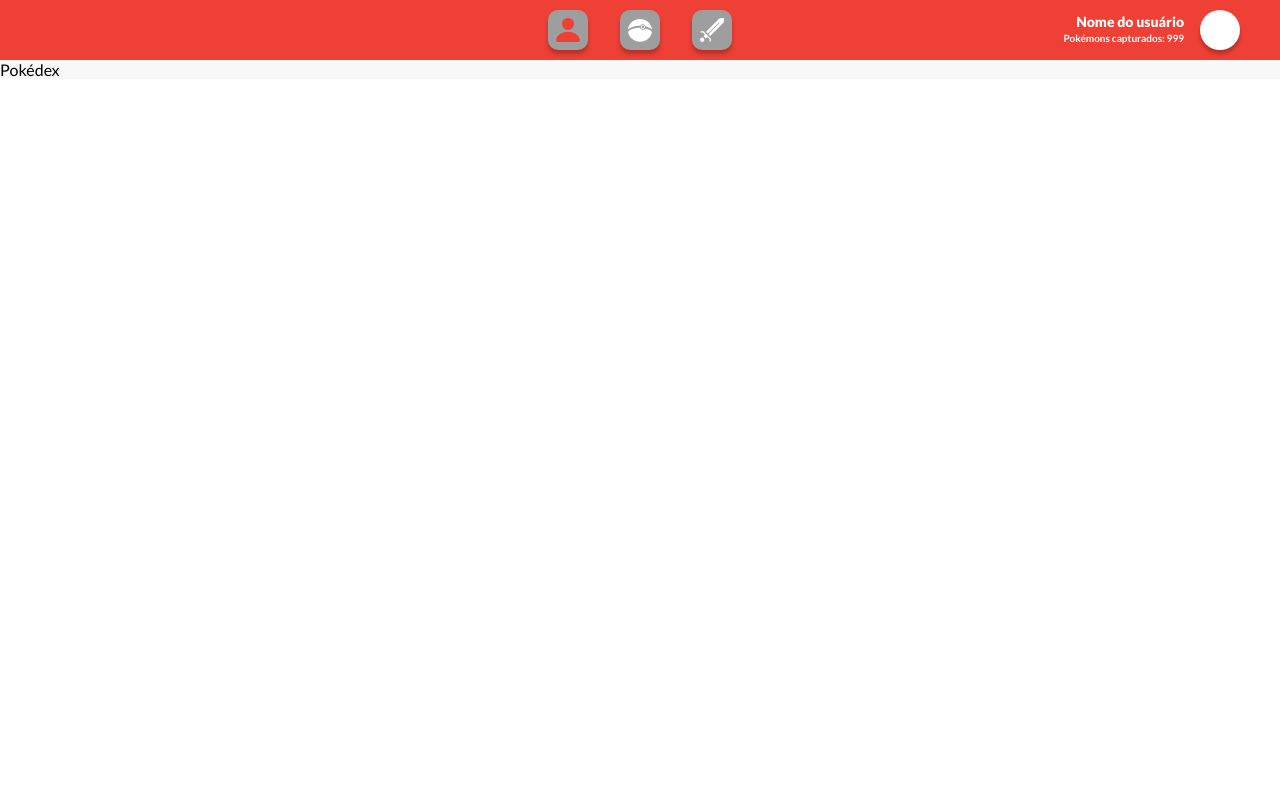
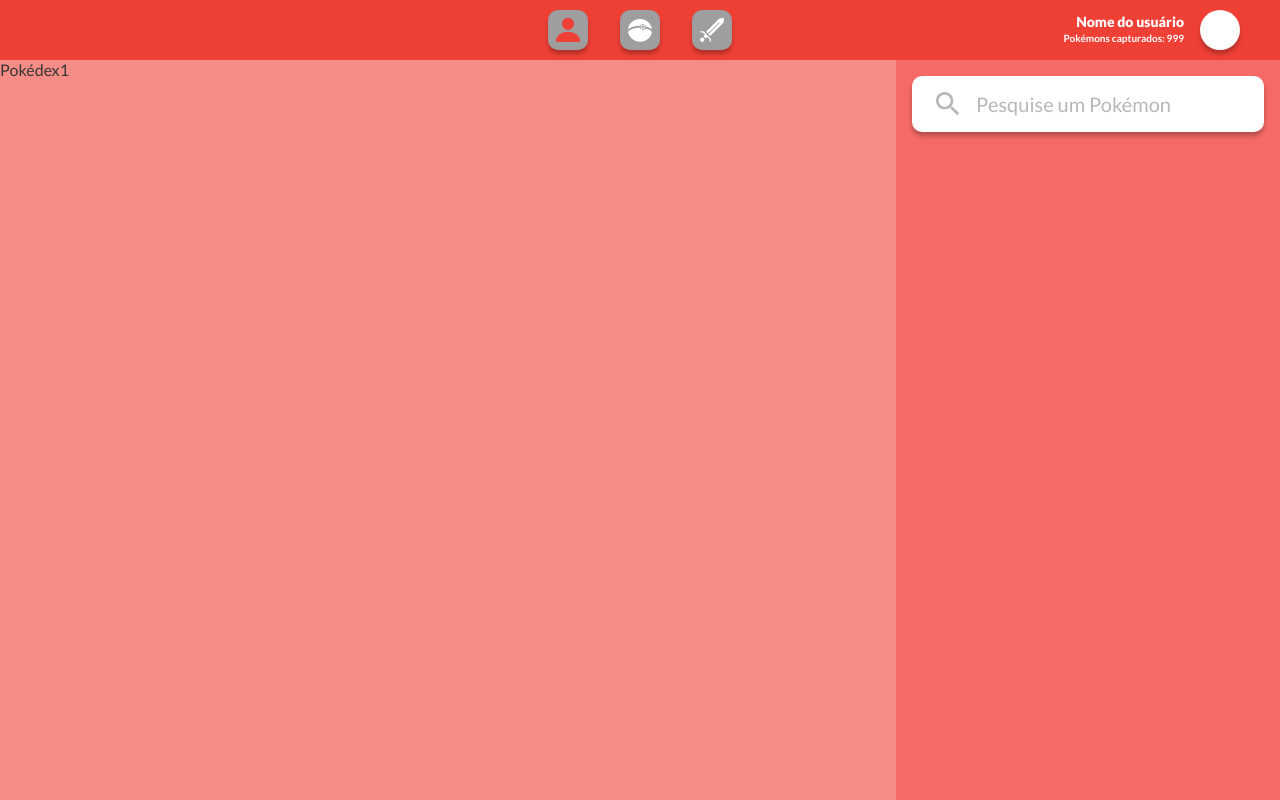
Before and after one commit to Cauehcs/react-pokedex, a React (Vite) app: page /pokedex in a window 1280 px wide. Built offline with nearby package versions, Linux system fonts and the light colour scheme; grey boxes are pictures that could not be loaded.

Commit message:
add(Pokedex): input search pokemon

```diff
--- a/src/assets/icons/icon_pokedex.tsx
+++ b/src/assets/icons/icon_pokedex.tsx
@@ -1,8 +1,21 @@
 type PropsType = {
-  color?: string;
+  color: string;
+  variantColor?: string;
+  toVariantColor?: boolean;
 };
 
-export const PokedexIcon = ({ color }: PropsType) => {
+export const PokedexIcon = ({
+  color,
+  variantColor,
+  toVariantColor,
+}: PropsType) => {
+  const colorIcon =
+    variantColor !== undefined
+      ? toVariantColor
+        ? variantColor
+        : color
+      : color;
+
   return (
     <svg
       width="24"
@@ -13,15 +26,15 @@ export const PokedexIcon = ({ color }: PropsType) => {
     >
       <path
         d="M11.9992 22.7421C18.0014 22.7421 22.9788 18.6059 23.9025 13.1913C23.3983 11.6574 20.9082 10.2175 17.4455 9.45005C16.9223 10.2927 15.953 10.8594 14.8428 10.8594C13.4948 10.8594 12.354 10.0249 11.9682 8.87402C5.91301 8.87672 0.907253 10.8893 0.0830078 13.1199C0.975079 18.5698 5.97029 22.7422 11.9988 22.7422L11.9992 22.7421Z"
-        fill={`#${color}`}
+        fill={colorIcon}
       />
       <path
         d="M11.9797 6.75806C12.0329 6.75806 12.0856 6.75933 12.1387 6.75965C12.6306 5.8202 13.6564 5.17376 14.8427 5.17376C16.3186 5.17376 17.5461 6.17445 17.8057 7.49539C20.3645 8.15357 22.5195 9.17931 24 10.268C23.4116 4.50576 18.2634 0 11.9985 0C5.74474 0 0.603327 4.48992 0 10.2375C2.51657 8.40467 6.94106 6.75786 11.9795 6.75786L11.9797 6.75806Z"
-        fill={`#${color}`}
+        fill={colorIcon}
       />
       <path
         d="M14.8426 10.0261C16.0193 10.0261 16.9731 9.12651 16.9731 8.01682C16.9731 6.90718 16.0193 6.00769 14.8426 6.00769C13.6659 6.00769 12.7119 6.90714 12.7119 8.01682C12.7119 9.12647 13.6659 10.0261 14.8426 10.0261ZM14.8426 6.85199C15.5247 6.85199 16.0778 7.37343 16.0778 8.01686C16.0778 8.6603 15.5249 9.18174 14.8426 9.18174C14.1603 9.18174 13.6073 8.6603 13.6073 8.01686C13.6073 7.37359 14.1603 6.85199 14.8426 6.85199Z"
-        fill={`#${color}`}
+        fill={colorIcon}
       />
     </svg>
   );
--- a/src/assets/icons/icon_profile.tsx
+++ b/src/assets/icons/icon_profile.tsx
@@ -1,8 +1,21 @@
 type PropsType = {
-  color?: string;
+  color: string;
+  variantColor?: string;
+  toVariantColor?: boolean;
 };
 
-export const ProfileIcon = ({ color = "EF4036" }: PropsType) => {
+export const ProfileIcon = ({
+  color,
+  variantColor,
+  toVariantColor,
+}: PropsType) => {
+  const colorIcon =
+    variantColor !== undefined
+      ? toVariantColor
+        ? variantColor
+        : color
+      : color;
+
   return (
     <svg
       width="24"
@@ -13,7 +26,7 @@ export const ProfileIcon = ({ color = "EF4036" }: PropsType) => {
     >
       <path
         d="M16.4214 1.74535C15.2988 0.619818 13.7307 0 12 0C10.26 0 8.68682 0.616068 7.56935 1.73463C6.43977 2.86552 5.8894 4.40247 6.01863 6.06211C6.27477 9.33637 8.95797 11.9999 12 11.9999C15.042 11.9999 17.7206 9.33691 17.9808 6.06318C18.1118 4.41855 17.5579 2.8848 16.4214 1.74535ZM22.1536 23.9999H1.84643C1.58063 24.0031 1.3174 23.9512 1.0759 23.8481C0.834389 23.7449 0.62068 23.5931 0.450318 23.4036C0.0753279 22.9874 -0.0758218 22.419 0.0360982 21.8442C0.523008 19.336 2.04258 17.229 4.43098 15.7499C6.55284 14.4369 9.24065 13.7142 12 13.7142C14.7593 13.7142 17.4472 14.4374 19.569 15.7499C21.9574 17.2285 23.477 19.3354 23.9639 21.8436C24.0758 22.4184 23.9247 22.9868 23.5497 23.4031C23.3794 23.5927 23.1657 23.7446 22.9242 23.8478C22.6827 23.9511 22.4194 24.003 22.1536 23.9999Z"
-        fill={`#${color}`}
+        fill={colorIcon}
       />
     </svg>
   );
--- /dev/null
+++ b/src/assets/icons/icon_search.tsx
@@ -0,0 +1,29 @@
+type PropsType = {
+  color: string;
+  variantColor?: string;
+  toVariantColor?: boolean;
+};
+
+export const SearchIcon = ({
+  color,
+  variantColor,
+  toVariantColor,
+}: PropsType) => {
+  const colorIcon =
+    variantColor !== undefined
+      ? toVariantColor
+        ? variantColor
+        : color
+      : color;
+
+  return (
+    <svg viewBox="0 0 24 24" fill="none" xmlns="http://www.w3.org/2000/svg">
+      <g clip-path="url(#clip0_424_73)">
+        <path
+          d="M15.5 14H14.71L14.43 13.73C15.41 12.59 16 11.11 16 9.5C16 5.91 13.09 3 9.5 3C5.91 3 3 5.91 3 9.5C3 13.09 5.91 16 9.5 16C11.11 16 12.59 15.41 13.73 14.43L14 14.71V15.5L19 20.49L20.49 19L15.5 14V14ZM9.5 14C7.01 14 5 11.99 5 9.5C5 7.01 7.01 5 9.5 5C11.99 5 14 7.01 14 9.5C14 11.99 11.99 14 9.5 14Z"
+          fill={colorIcon}
+        />
+      </g>
+    </svg>
+  );
+};
--- a/src/components/header/header.tsx
+++ b/src/components/header/header.tsx
@@ -3,6 +3,7 @@ import * as styled from "./styled";
 import { BattleIcon } from "../../assets/icons/icon_battle";
 import { ProfileIcon } from "../../assets/icons/icon_profile";
 import { PokedexIcon } from "../../assets/icons/icon_pokedex";
+import { colors } from "../../styles/colors";
 
 type PropsType = {
   navigate: (path: string) => void;
@@ -14,7 +15,9 @@ export const Header = ({ navigate }: PropsType) => {
   };
 
   const colorIcon = (isActive: boolean) => {
-    return isActive ? "EF4036" : "ffffff";
+    return isActive
+      ? colors.theme.colors["red-500"].value
+      : colors.theme.colors["white"].value;
   };
 
   const [active, SetActive] = useState(0);
--- /dev/null
+++ b/src/components/searchBar/searchBar.tsx
@@ -0,0 +1,22 @@
+import React, { InputHTMLAttributes } from "react";
+import { ProfileIcon } from "../../assets/icons/icon_profile";
+import * as styled from "./styled";
+
+type PropsType = React.PropsWithChildren<{
+  icon?: JSX.Element;
+}>;
+
+export const SearchBar = ({
+  icon,
+  ...props
+}: PropsType & InputHTMLAttributes<HTMLInputElement>) => {
+  return (
+    <styled.Container>
+      {icon && <styled.Icon>{icon}</styled.Icon>}
+      <styled.Input
+        icon={icon !== undefined}
+        {...(props as InputHTMLAttributes<HTMLInputElement>)}
+      />
+    </styled.Container>
+  );
+};
--- /dev/null
+++ b/src/components/searchBar/styled.ts
@@ -0,0 +1,45 @@
+import { styled } from "@stitches/react";
+
+export const Container = styled("div", {
+  width: "100%",
+  height: "fit-content",
+  display: "flex",
+  alignItems: "center",
+
+  svg: {
+    position: "absolute",
+    marginLeft: "20px",
+    width: "32px",
+    height: "32px",
+  },
+});
+
+export const Input = styled("input", {
+  height: "56px",
+  boxSizing: "border-box",
+  border: "none",
+  padding: "16px 64px",
+  borderRadius: "10px",
+  outline: "none",
+  boxShadow: "$sh1",
+  textOverflow: "ellipsis",
+  color: "$grey-300",
+
+  "&::placeholder": {
+    color: "$grey-300",
+  },
+
+  "&:focus": {
+    color: "$grey-400",
+  },
+
+  variants: {
+    icon: {
+      false: {
+        padding: "16px 32px",
+      },
+    },
+  },
+});
+
+export const Icon = styled("svg", {});
--- a/src/pages/pokedex/pokedex.tsx
+++ b/src/pages/pokedex/pokedex.tsx
@@ -1,9 +1,31 @@
+import React from "react";
+import { PokedexIcon } from "../../assets/icons/icon_pokedex";
+import { SearchIcon } from "../../assets/icons/icon_search";
+import { SearchBar } from "../../components/searchBar/searchBar";
+import { colors } from "../../styles/colors";
 import * as styled from "./styled";
 
 export const Pokedex = () => {
+  const [search, setSearch] = React.useState("");
+  const [searchBarFocus, setSearchBarFocus] = React.useState(false);
+
   return (
     <styled.Container>
-      <div>Pokédex</div>
+      <div id="pokemon-info">Pokédex1</div>
+      <div id="pokemons">
+        <SearchBar
+          onFocus={() => setSearchBarFocus(true)}
+          onBlur={() => setSearchBarFocus(false)}
+          placeholder="Pesquise um Pokémon"
+          icon={
+            <SearchIcon
+              color={colors.theme.colors["grey-300"].value}
+              variantColor={colors.theme.colors["grey-400"].value}
+              toVariantColor={searchBarFocus}
+            />
+          }
+        />
+      </div>
     </styled.Container>
   );
 };
--- a/src/pages/pokedex/styled.ts
+++ b/src/pages/pokedex/styled.ts
@@ -2,4 +2,31 @@ import { styled } from "@stitches/react";
 
 export const Container = styled("main", {
   backgroundColor: "$background",
+  display: "inline-flex",
+
+  "& > div:nth-child(-n+2)": {
+    height: "calc(100vh - 60px)",
+  },
+
+  "& > div:nth-child(1)": {
+    width: "70vw",
+    backgroundColor: "$red-100",
+  },
+
+  "& > div:nth-child(2)": {
+    display: "flex",
+    boxSizing: "border-box",
+    position: "relative",
+    flexDirection: "column",
+    alignItems: "center",
+    width: "30vw",
+    padding: "16px",
+    backgroundColor: "$red-300",
+
+    input: {
+      width: "100%",
+      fontSize: "20px",
+      lineHeight: "24px",
+    },
+  },
 });
--- a/src/styles/colors.ts
+++ b/src/styles/colors.ts
@@ -8,6 +8,8 @@ export const colors = createStitches({
       "red-100": "#F58C86",
       "red-300": "#F56966",
       "red-500": "#EF4036",
+      "grey-300": "#BBB6B6",
+      "grey-400": "#363636",
     },
   },
 });
--- a/src/styles/global.ts
+++ b/src/styles/global.ts
@@ -4,5 +4,6 @@ export const globalStyles = globalCss({
   "*": {
     margin: 0,
     fontFamily: "Lato, sans-serif",
+    color: "$grey-400",
   },
 });
--- a/src/styles/shadow.ts
+++ b/src/styles/shadow.ts
@@ -1,6 +1,6 @@
 import { createStitches } from "@stitches/react";
 
-export const colors = createStitches({
+export const shadows = createStitches({
   theme: {
     shadows: {
       sh1: "0px 4px 4px 0px rgba(0, 0, 0, 0.25)",
```
Also changed, not shown: src/assets/icons/icon_battle.tsx (+17 -4 lines).
